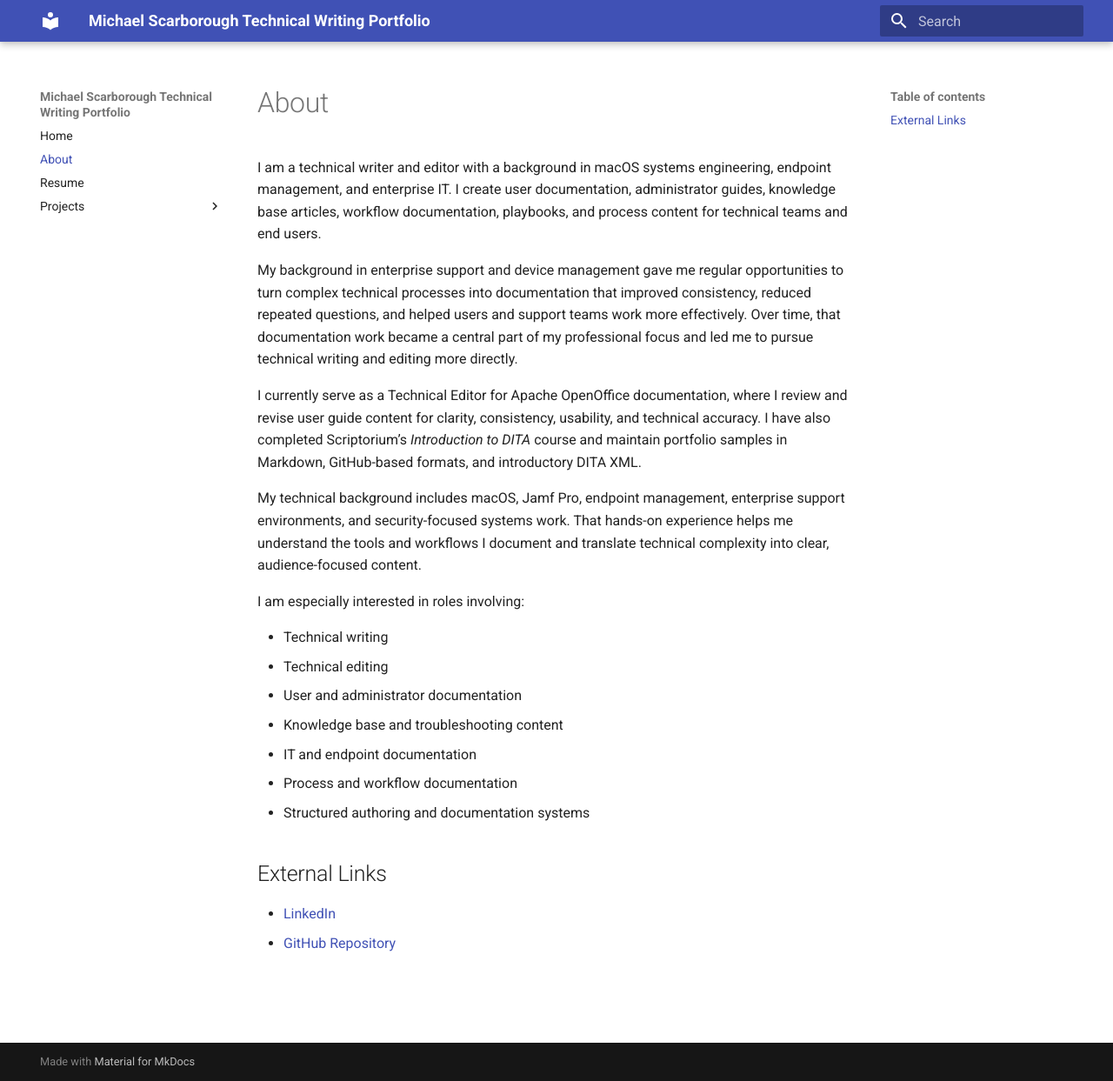
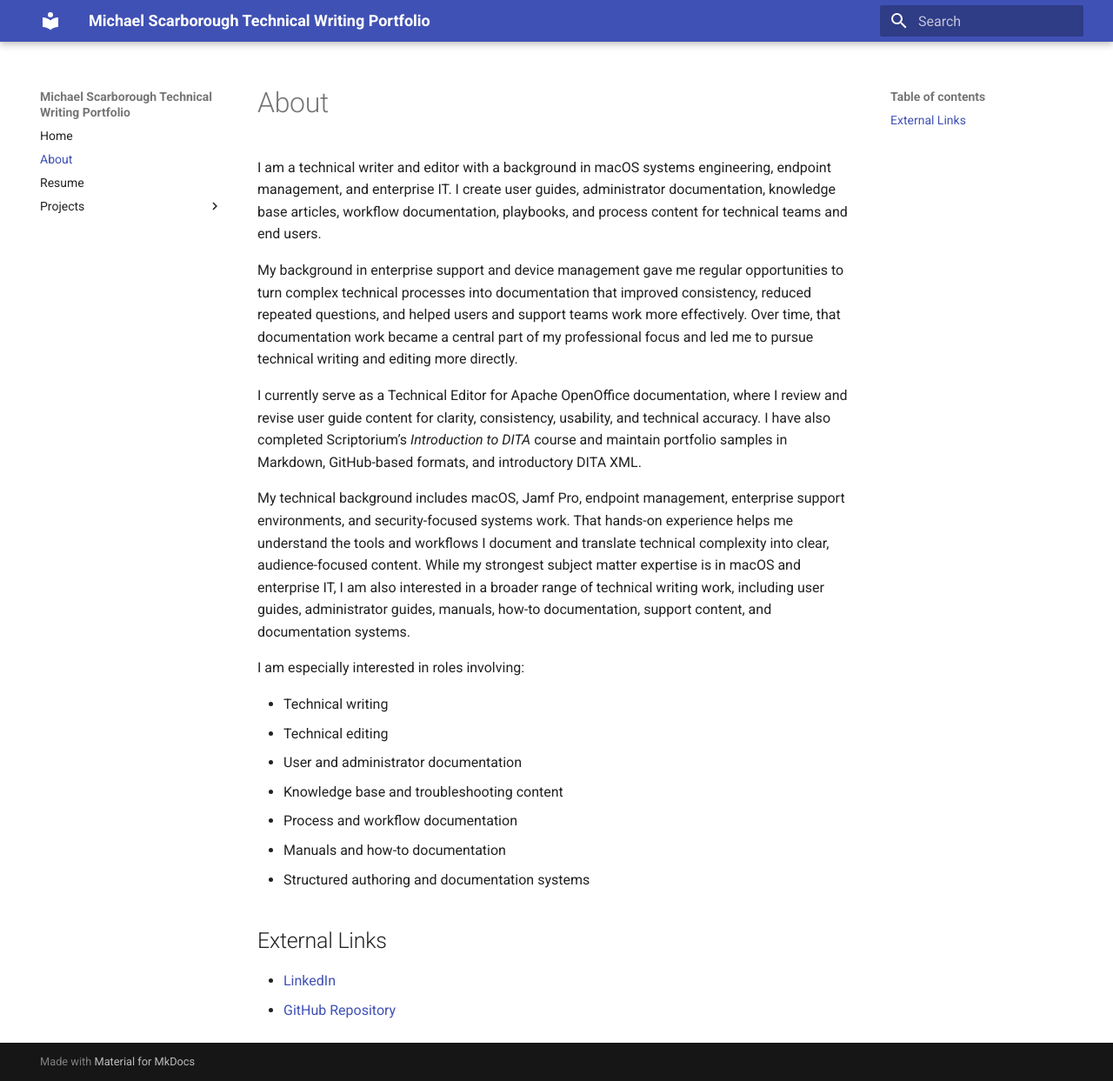
Before and after one commit to MackMike/technical-writing-portfolio-site, an MkDocs documentation site: the page built from docs/about.md, in a window 1280 px wide and 1243 px high. Shown: the whole window at 87% size. Built offline with MkDocs 1.6.1 and Material for MkDocs 9.7.7, drawn with Linux system fonts in a browser that asks for light colours.

Commit message:
Update about.md

```diff
--- a/docs/about.md
+++ b/docs/about.md
@@ -1,12 +1,12 @@
 # About
 
-I am a technical writer and editor with a background in macOS systems engineering, endpoint management, and enterprise IT. I create user documentation, administrator guides, knowledge base articles, workflow documentation, playbooks, and process content for technical teams and end users.
+I am a technical writer and editor with a background in macOS systems engineering, endpoint management, and enterprise IT. I create user guides, administrator documentation, knowledge base articles, workflow documentation, playbooks, and process content for technical teams and end users.
 
 My background in enterprise support and device management gave me regular opportunities to turn complex technical processes into documentation that improved consistency, reduced repeated questions, and helped users and support teams work more effectively. Over time, that documentation work became a central part of my professional focus and led me to pursue technical writing and editing more directly.
 
 I currently serve as a Technical Editor for Apache OpenOffice documentation, where I review and revise user guide content for clarity, consistency, usability, and technical accuracy. I have also completed Scriptorium’s *Introduction to DITA* course and maintain portfolio samples in Markdown, GitHub-based formats, and introductory DITA XML.
 
-My technical background includes macOS, Jamf Pro, endpoint management, enterprise support environments, and security-focused systems work. That hands-on experience helps me understand the tools and workflows I document and translate technical complexity into clear, audience-focused content.
+My technical background includes macOS, Jamf Pro, endpoint management, enterprise support environments, and security-focused systems work. That hands-on experience helps me understand the tools and workflows I document and translate technical complexity into clear, audience-focused content. While my strongest subject matter expertise is in macOS and enterprise IT, I am also interested in a broader range of technical writing work, including user guides, administrator guides, manuals, how-to documentation, support content, and documentation systems.
 
 I am especially interested in roles involving:
 
@@ -14,8 +14,8 @@ I am especially interested in roles involving:
 - Technical editing
 - User and administrator documentation
 - Knowledge base and troubleshooting content
-- IT and endpoint documentation
 - Process and workflow documentation
+- Manuals and how-to documentation
 - Structured authoring and documentation systems
 
 ## External Links
```
